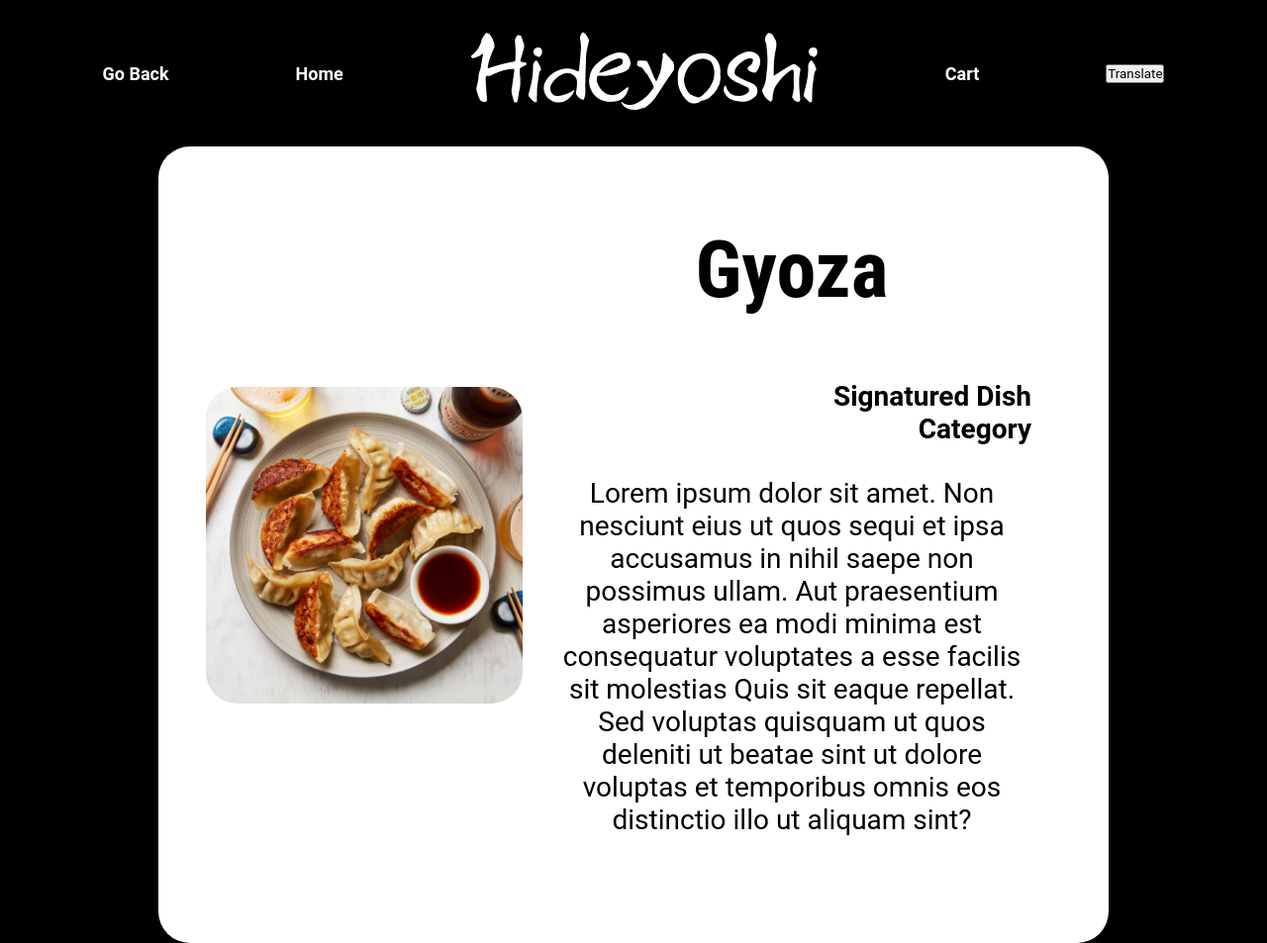
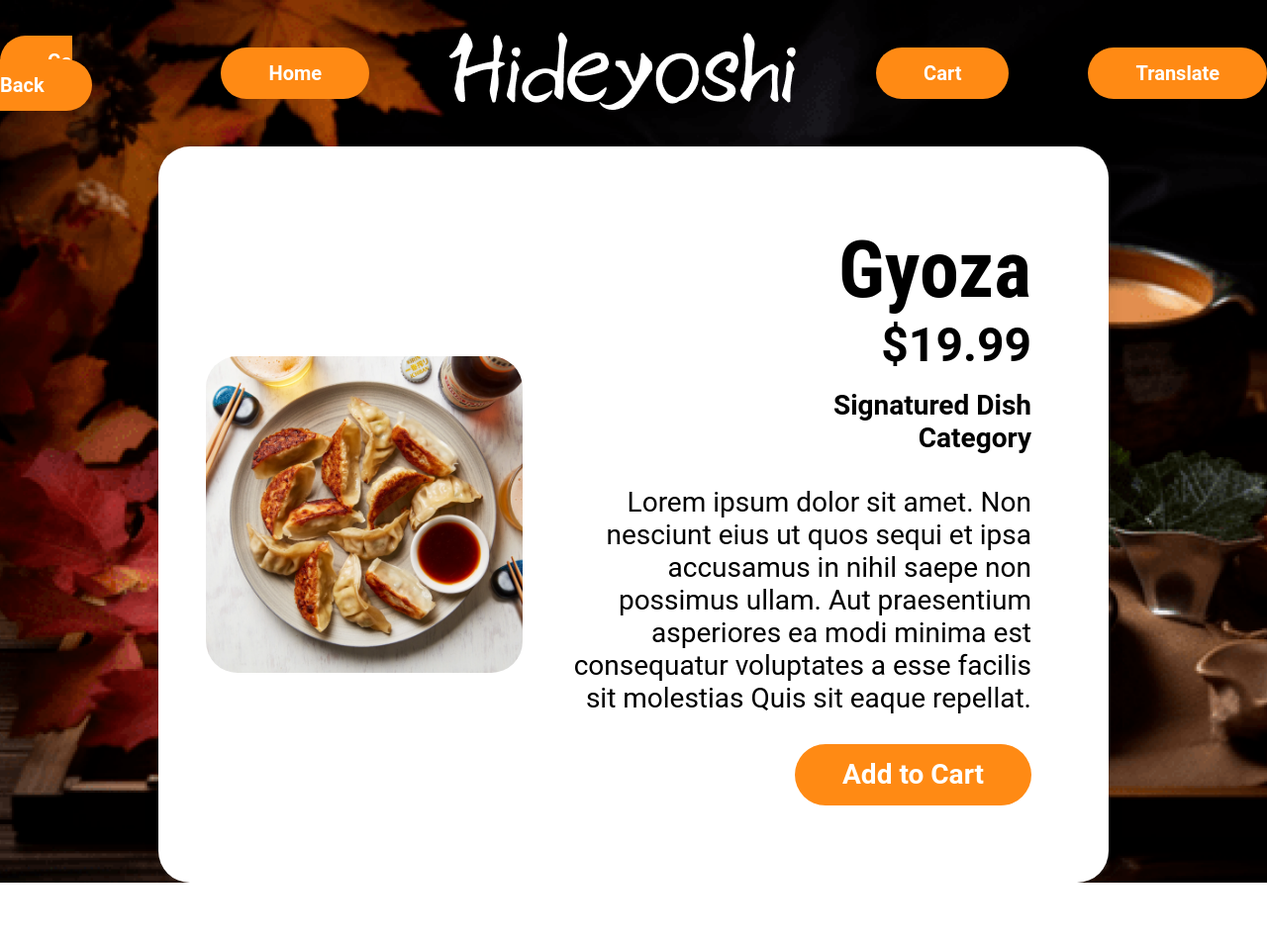
Before and after one commit to freddy74/backend-proyecto-interactivas, a PHP site: page /pages/food_index2.php in a window 1280 px wide. Shown: the whole page at 99% size. After the commit the page ends 892 px from the top, so only its background shows below. Run offline with PHP 8.4, Linux system fonts and the light colour scheme.

Commit message:
Dish_Design
Completed.

```diff
--- a/hideyoshi/css/layout/navigation.css
+++ b/hideyoshi/css/layout/navigation.css
@@ -25,6 +25,7 @@
 .nav-list-link {
     text-decoration: none;
     color: rgb(255, 255, 255);
+
     font-weight: var(--fw-bold);
 }
 
--- a/hideyoshi/pages/food_index2.php
+++ b/hideyoshi/pages/food_index2.php
@@ -14,10 +14,15 @@
             /*display: flex;
             align-items: center;
             justify-content: center;*/
-            /*background: url(../../imgs/wood_background.png);*/
+            background: url(../../imgs/background_dishes.png);
             background-repeat: no-repeat;
             background-size: cover;
             background-color: black;
+        }
+
+
+        .info-container{
+            text-align:right;
         }
 
         .dish-image {
@@ -29,13 +34,13 @@
 
         .dish-details {
             padding: 1.875rem;
-            text-align: center;
+            text-align: right;
         }
 
         .dish-name {
             font-size: 5rem;
             font-weight: bold;
-            margin-bottom: 4rem;
+            /* margin-bottom: 4rem; */
             font-family:var(--ff-secondary);
 
         }
@@ -47,7 +52,6 @@
             color: var(--clr-black);
             font-weight:bold;
 
-
         }
 
 
@@ -57,18 +61,40 @@
             font-size: 1.75rem;
         }
 
-        .add-to-cart {
-            background-color: #4caf50;
+        .nav-cart-button{
+            background-color: var(--clr-orange);
             color: #fff;
             border: none;
-            padding: 0.9375rem 1.875rem;
+            padding: 0.9rem 3rem;
             font-size: 1.2rem;
             cursor: pointer;
             transition: background-color 0.3s;
+            font-family:var(--ff-main);
+            font-size:var(--fs-xxs);
+            font-weight:bold;
+            border-radius: 2rem;
+        }
+
+        .nav-cart-button:hover {
+            background-color: #F42B00;
+        }
+
+        .add-to-cart {
+            background-color: var(--clr-orange);
+            color: #fff;
+            border: none;
+            padding: 0.9rem 3rem;
+            font-size: 1.2rem;
+            cursor: pointer;
+            transition: background-color 0.3s;
+            font-family:var(--ff-main);
+            font-size:var(--fs-xs);
+            font-weight:bold;
+            border-radius: 2rem;
         }
 
         .add-to-cart:hover {
-            background-color: #45a090;
+            background-color: #F42B00;
         }
 
 
@@ -90,11 +116,15 @@
 
             list-style-type: none;
             text-decoration: none;
-            gap: 8rem;
+            gap: 5rem;
             transition: transform 0.2s ease-in-out;
 
             align-items: center;
             display: flex;
+        }
+
+        .nav:hover{
+            transform: scale(2);
         }
 
 
@@ -143,6 +173,7 @@
             display: flex;
             align-items: center;
             justify-content: center;
+           |
         }
 
 
@@ -165,6 +196,7 @@
             align-items: center;
             padding: 3rem;
             border-radius: 2rem;
+            margin-top: 7;
         }
 
         .dish-categories{
@@ -177,30 +209,24 @@
             text-align:right;
             margin-bottom:2rem;
         }
-
+        .dish-price{
+            font-family: var(--ff-main);
+            font-size: var(--fs-l);
+            text-decoration:none;
+            color: var(--clr-black);
+            font-weight:bold;
+            margin-bottom: 1rem
+        }
 
 </style>
 
 
-
-
 </head>
 <body>
-    <header>
 
-        <nav class="top-nav">
-            <ul class="nav-list">
-
-
-                <li><a class="nav-list-link" href="./categories_index.php">Go Back</a></li>
-                <li><a class="nav-list-link" href="../index.php">Home</a></li>
-                <!-- <li><a class="nav-list-link" href="#">Locations</a></li> -->
-                <li><img class="logo" src="../../imgs/Hideyoshi.png" alt="logo"></li>
-                <li><a class="nav-list-link" href="#">Cart</a></li>
-                <button>Translate</button>
-            </ul>
-        </nav>
-    </header>
+    <?php
+        include "../parts/nav-cart.php";
+    ?>
 
     <div class="details-container">
         <div class="container">
@@ -209,22 +235,22 @@
             </div>
 
             <div class="info-container">
-            <div class="dish-details">
-                <div class="dish-name">Gyoza</div>
-                <div class="dish-categories">
-                    <a class="dish-category-signatured" href='#'>Signatured Dish</a>
-                    <a class="dish-category-signatured" href='#'>Category</a>
+                <div class="dish-details">
+                    <div class="dish-name">Gyoza</div>
+                    <p class="dish-price">$19.99</p>
 
 
+                    <div class="dish-categories">
+                        <a class="dish-category-signatured" href='#'>Signatured Dish</a>
+                        <a class="dish-category-signatured" href='#'>Category</a>
+                    </div>
+                    <div class="dish-description">Lorem ipsum dolor sit amet. Non nesciunt eius ut quos sequi et ipsa accusamus in nihil saepe non possimus ullam. Aut praesentium asperiores ea modi minima est consequatur voluptates a esse facilis sit molestias Quis sit eaque repellat.  </div>
+                    <button class="add-to-cart">Add to Cart</button>
                 </div>
-                <div class="dish-description">Lorem ipsum dolor sit amet. Non nesciunt eius ut quos sequi et ipsa accusamus in nihil saepe non possimus ullam. Aut praesentium asperiores ea modi minima est consequatur voluptates a esse facilis sit molestias Quis sit eaque repellat. Sed voluptas quisquam ut quos deleniti ut beatae sint ut dolore voluptas et temporibus omnis eos distinctio illo ut aliquam sint? </div>
-            </div>
-
-
-
 
             </div>
         </div>
+
     </div>
 
 
--- a/hideyoshi/pages/sign-in.php
+++ b/hideyoshi/pages/sign-in.php
@@ -34,6 +34,7 @@
     <meta charset="UTF-8">
     <meta name="viewport" content="width=device-width, initial-scale=1.0">
     <title>Sign In</title>
+    <link rel="stylesheet" href="../css/main.css">
 
     <style>
         body {
--- /dev/null
+++ b/hideyoshi/parts/nav-cart.php
@@ -0,0 +1,12 @@
+<header>
+        <nav class="top-nav">
+            <ul class="nav-list">
+                <li><a class="nav-list-link nav-cart-button" href="./categories_index.php">Go Back</a></li>
+                <li><a class="nav-list-link nav-cart-button" href="../index.php">Home</a></li>
+                <!-- <li><a class="nav-list-link" href="#">Locations</a></li> -->
+                <li><img class="logo" src="../../imgs/Hideyoshi.png" alt="logo"></li>
+                <li><a class="nav-list-link nav-cart-button" href="#">Cart</a></li>
+                <button class= "nav-cart-button">Translate</button>
+            </ul>
+        </nav>
+</header>
```
Also changed, not shown: hideyoshi/pages/food_index.php (deleted, +0 -45 lines), imgs/background_dishes.png (added).
